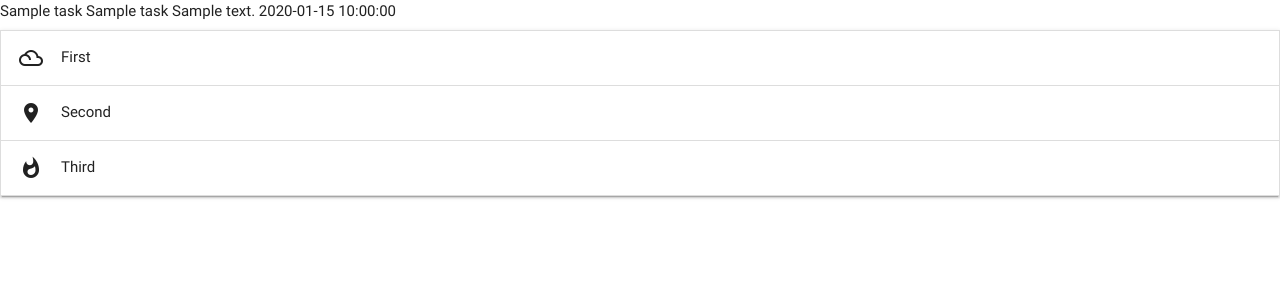
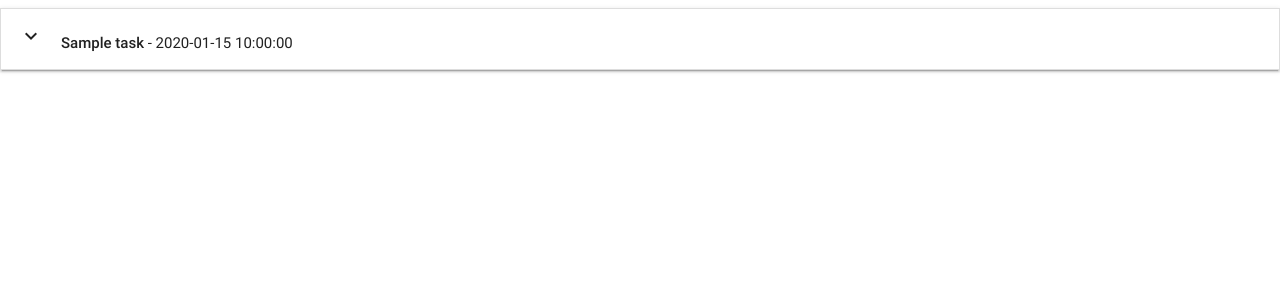
Before and after one commit to rimantascode/task-manager-miniproject, a Flask app: page / in a window 1280 px wide. Shown: the top 300 px of the page. Run offline with Flask 2, Linux system fonts and the light colour scheme; a database or web service that is not in the repository returns one stand-in record (Sample ...); some libraries are stand-ins or nearby versions.

Commit message:
Accordion Task Data Binding

```diff
--- a/templates/tasks.html
+++ b/templates/tasks.html
@@ -1,26 +1,21 @@
 
 {% extends 'base.html' %}
 {% block content %}
-    {% for task in tasks %}
-        {{task.task_name}}
-        {{task.category_name}}
-        {{task.task_description}}
-        {{task.is_urgent}}
-        {{task.due_date}}
-    {% endfor %}
+    <ul class="collapsible" data-collapsible="accordion">
+        {% for task in tasks %}
+        <li>
+            <div class="collapsible-header">
 
-<ul class="collapsible">
-    <li>
-      <div class="collapsible-header"><i class="material-icons">filter_drama</i>First</div>
-      <div class="collapsible-body"><span>Lorem ipsum dolor sit amet.</span></div>
-    </li>
-    <li>
-      <div class="collapsible-header"><i class="material-icons">place</i>Second</div>
-      <div class="collapsible-body"><span>Lorem ipsum dolor sit amet.</span></div>
-    </li>
-    <li>
-      <div class="collapsible-header"><i class="material-icons">whatshot</i>Third</div>
-      <div class="collapsible-body"><span>Lorem ipsum dolor sit amet.</span></div>
-    </li>
-  </ul>
+                <div class=" task_header col s9">
+                    <i class="material-icons">expand_more</i><strong>{{task.task_name}}</strong> - {{task.due_date}}
+                </div>
+            </div>
+            <div class="collapsible-body">
+                <span>
+                    {{task.task_description}}
+                </span>
+            </div>
+        </li>
+        {% endfor %}
+    </ul>
 {% endblock %}
```
